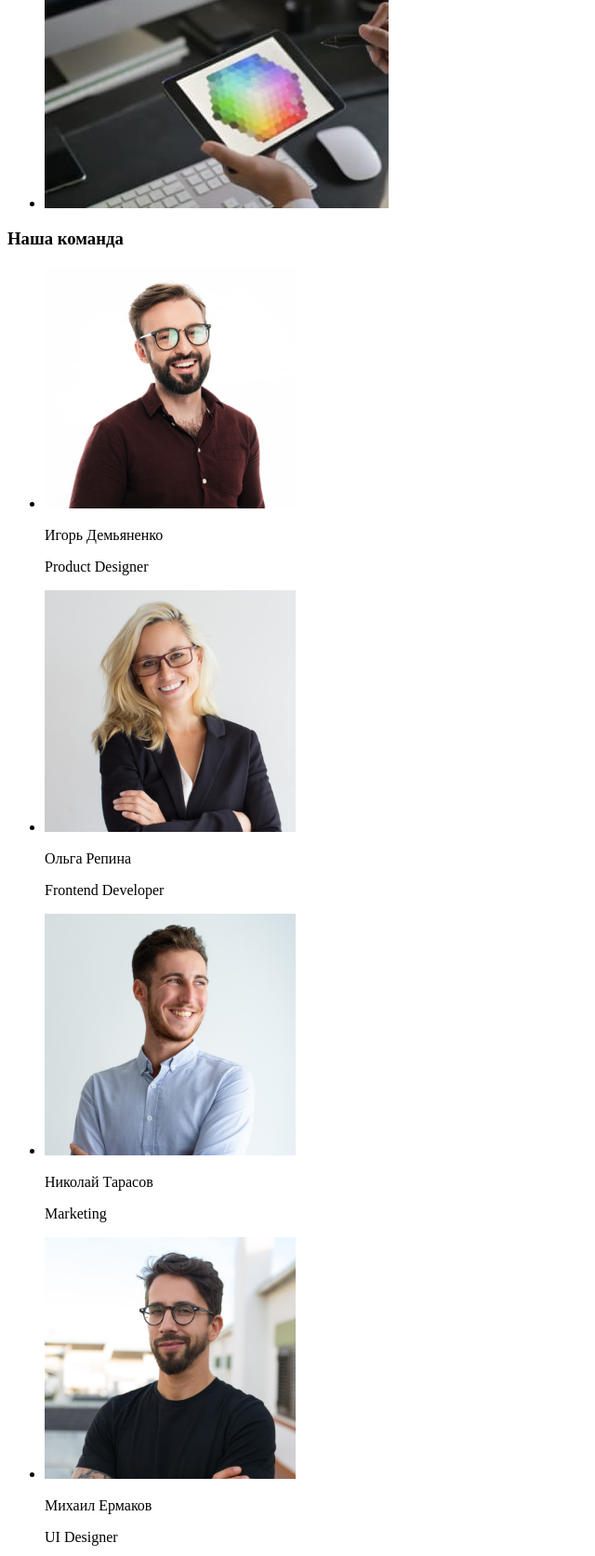
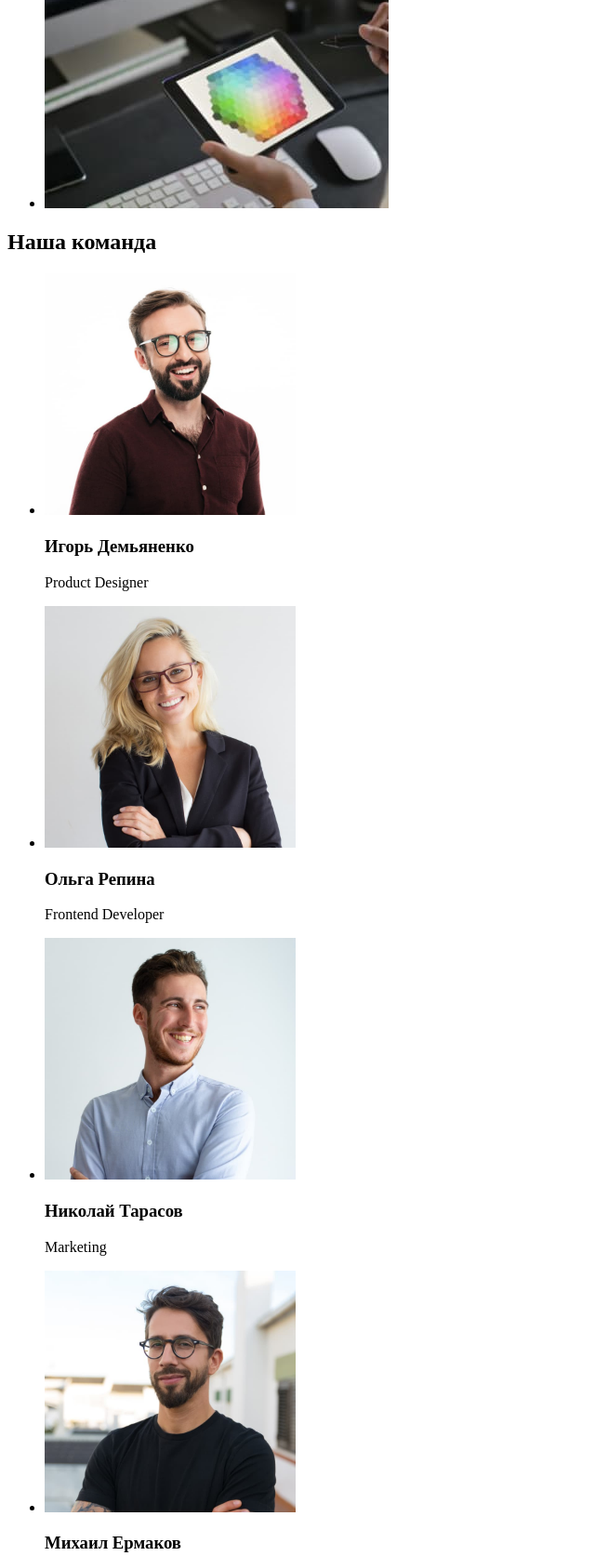
Before and after one commit to Elizaveta91/html-css, a plain HTML site: page index.html in a window 1280 px wide. Shown: the part 1340-3014 px from the top of the page at 93% size, without its empty margins (0-640 px from the left). Drawn offline with Linux system fonts and the light colour scheme.

Commit message:
Вдруге внесені зміни до Д/з №1

```diff
--- a/index.html
+++ b/index.html
@@ -42,7 +42,7 @@
     <!-- Секція особливості  -->
 <section>
     <h2>Особливості студії</h2>
-    <Ul>
+    <ul>
 <li>
     <h3>Внимание к деталям</h3>
     <p>Идейные соображения, а также начало повседневной работы по формированию позиции.</p>
@@ -59,7 +59,7 @@
     <h3>Современные технологии</h3>
     <p>Значимость этих проблем настолько очевидна, что реализация плановых заданий.</p>
 </li>
-    </Ul>
+    </ul>
 
 </section>
 
@@ -81,26 +81,26 @@
 
     <!-- Секція Наша команда  -->
 <section>
-    <h3>Наша команда</h3>
+    <h2>Наша команда</h2>
     <ul>
     <li>
         <img src="./img/4.jpg" alt="Игорь Демьяненко" width="270" height="260"/>
-        <p>Игорь Демьяненко</p>
+        <h3>Игорь Демьяненко</h3>
         <p lang="en">Product Designer</p>
     </li>
     <li>
         <img src="./img/5.jpg" alt="Ольга Репина" width="270" height="260"/>
-        <p>Ольга Репина</p>
+        <h3>Ольга Репина</h3>
         <p lang="en">Frontend Developer</p>
     </li>
     <li>
         <img src="./img/6.jpg" alt="Николай Тарасов" width="270" height="260"/>
-        <p>Николай Тарасов</p>
+        <h3>Николай Тарасов</h3>
         <p lang="en">Marketing</p>
     </li>
     <li>
         <img src="./img/7.jpg" alt="Михаил Ермаков" width="270" height="260"/>
-        <p>Михаил Ермаков</p>
+        <h3>Михаил Ермаков</h3>
         <p lang="en">UI Designer</p>
     </li>
     </ul>
```
